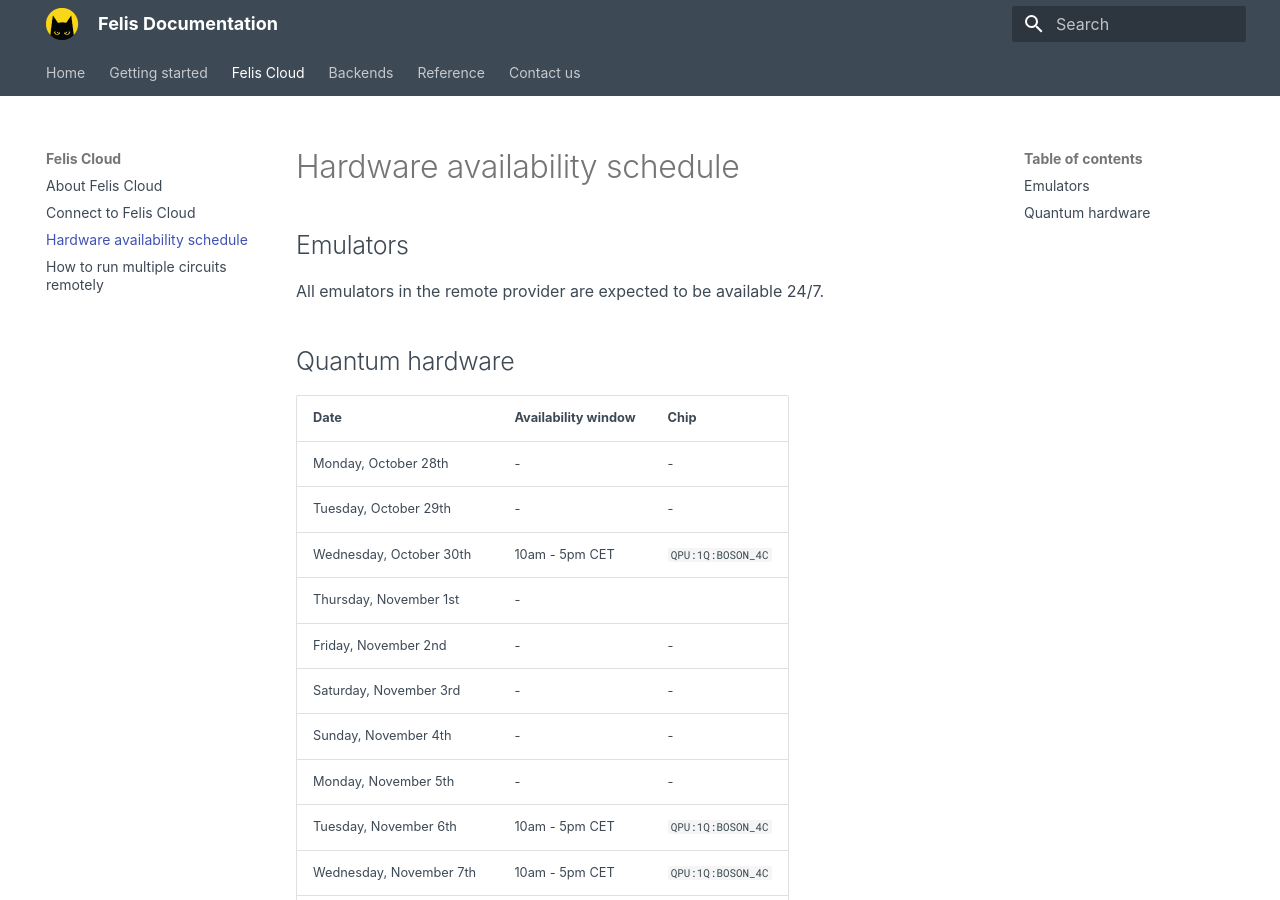
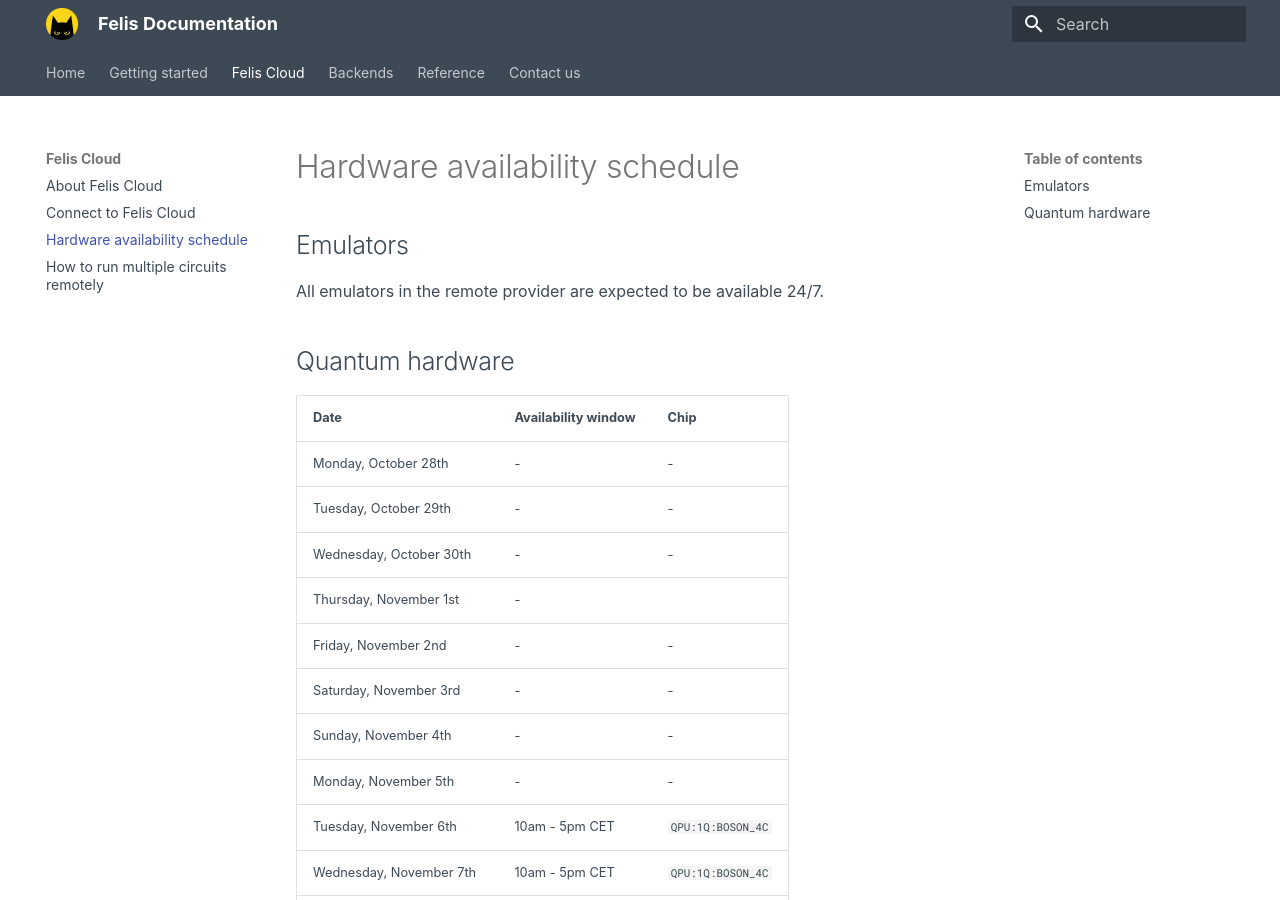
Before and after one commit to Alice-Bob-SW/felis, an MkDocs documentation site: the page built from docs/felis_cloud/hardware_availability_schedule.md, in a window 1280 px wide and 900 px high. Built offline with MkDocs 1.6.1 and Material for MkDocs 9.7.7, drawn with Linux system fonts in a browser that asks for light colours.

Commit message:
Removed Boson 4 on October 30th

```diff
--- a/docs/felis_cloud/hardware_availability_schedule.md
+++ b/docs/felis_cloud/hardware_availability_schedule.md
@@ -10,7 +10,7 @@
 | --- | --- | --- |
 | Monday, October 28th | - | - |
 | Tuesday, October 29th | - | - |
-| Wednesday, October 30th | 10am - 5pm CET | `QPU:1Q:BOSON_4C` |
+| Wednesday, October 30th | - | - |
 | Thursday, November 1st | - |
 | Friday, November 2nd | - | - |
 | Saturday, November 3rd | - | - |
```
